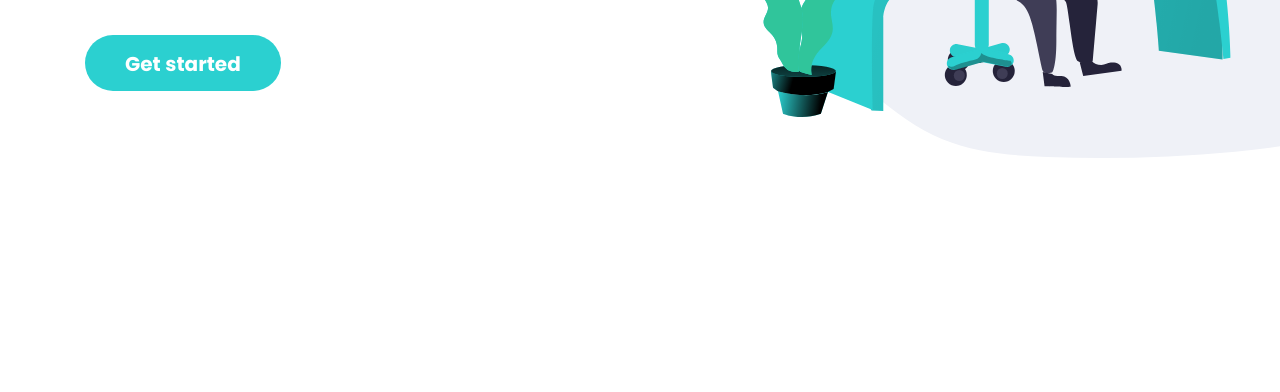
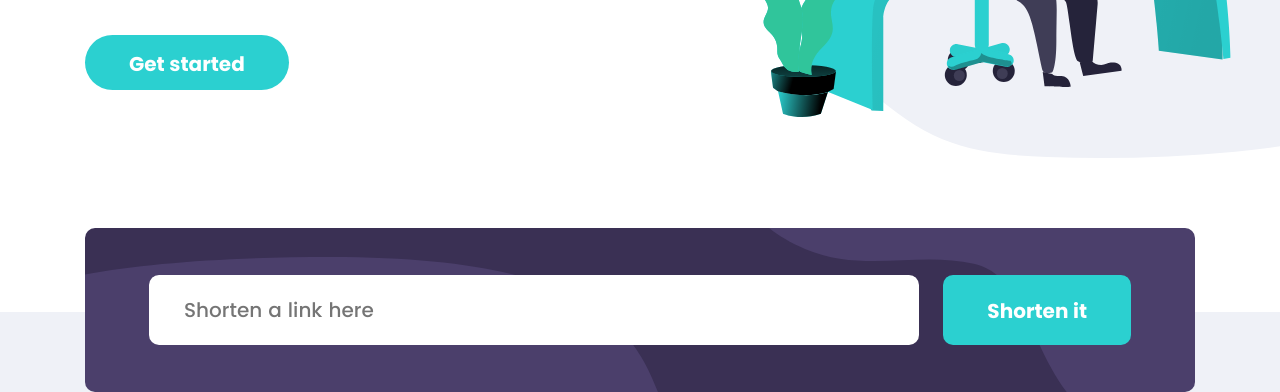
Before and after one commit to IocaIhost/Shortly, a plain HTML site: page index.html in a window 1280 px wide. Shown: the part 486-878 px from the top of the page. Before the commit the page ends 800 px from the top, so only its background shows below. Drawn offline with Linux system fonts and the light colour scheme.

Commit message:
Add url shortener

```diff
--- a/css/style.css
+++ b/css/style.css
@@ -77,6 +77,17 @@ img{
     height: auto;
 }
 
+
+/* PLACEHOLDER  */
+
+::-webkit-input-placeholder,
+::-moz-placeholder,
+:-ms-input-placeholder,
+:-moz-placeholder {
+    color: rgb(52, 49, 61);
+    opacity: 1;
+}
+
 /* CONTAINER */
 .container{
     width: 100%;
@@ -91,7 +102,7 @@ img{
 /* BUTTON */
 .button {
     display: inline-block;
-    padding: 14px 40px 12px;
+    padding: 14px 44px 11px;
     border: 0px;
     border-radius: 35px;
     background-color: var(--accent-color);
@@ -102,6 +113,7 @@ img{
     text-decoration: none;
     text-align: center;
     cursor: pointer;
+    white-space: nowrap;
 }
 
 .button:hover {
@@ -265,6 +277,74 @@ img{
     line-height: 36px;
 }
 
+
+/* INDEX-URL-SHORTENER-FEATURE-WRAPPER */
+.index-url-shortener-feature-wrapper {
+    display: flex;
+    flex-direction: column;
+    background-color: var(--light-bg);
+}
+
+.index-url-shortener-features-wrapper__url-shortener {
+    margin-top: -84px;
+}
+
+/* URL SHORTENER */
+.url-shortener__form {
+    display: flex;
+    padding: 47px 64px;
+    background-color: #4b3f6b;
+    border-radius: 10px;
+    background-image: url("../img/purple-bg.svg");
+    background-repeat: no-repeat;
+    background-size: cover;
+}
+
+.url-shortener__input-wrapper {
+    display: flex;
+    flex-direction: column;
+    position: relative;
+    flex-grow: 1;
+    margin-right: 24px;
+}
+
+.url-shortener__input {
+    flex-grow: 1;
+    display: block;
+    padding: 14px 32px;
+    width: 100%;
+    border: 3px solid transparent;
+    border-radius: 10px;
+    font-size: 20px;
+    line-height: 36px;
+    color: var(--text-color-dark);
+}
+
+.url-shortener__input:not(:focus):not(:placeholder-shown):invalid{
+    border-color: var(--error-color);
+    color: rgba(244, 99, 99, 0.5);
+}
+
+
+.url-shortener__eror-msg {
+    display: none;
+}
+
+.url-shortener__input:not(:focus):not(:placeholder-shown):invalid ~ .url-shortener__eror-msg {
+    display: block;
+    position: absolute;
+    left: 0;
+    top: calc(100% + 8px);
+    font-size: 16px;
+    line-height: 18px;
+    font-weight: 500;
+    font-style: italic;
+    color: var(--error-color);
+    letter-spacing: 0.11px;
+}
+
+
+
 @media
 only screen and (-webkit-min-device-pixel-ratio: 2),
 only screen and (   min--moz-device-pixel-ratio: 2),
--- a/index.html
+++ b/index.html
@@ -47,6 +47,23 @@
                 </div>
             </div>
         </div>
+
+        <div class="index-url-shortener-feature-wrapper">
+            <div class="index-url-shortener-features-wrapper__url-shortener">
+                <section class="url-shortener">
+                    <div class="container">
+                        <h2 class="visually-hidden">URL Shortener</h2>
+                        <form action="https://echo.htmlacademy.ru/" class="url-shortener__form" method="POST">
+                            <div class="url-shortener__input-wrapper">
+                                <input class="url-shortener__input" type="url" name="url" placeholder="Shorten a link here" aria-label="URL input" pattern="^(https?:\/\/)?([\da-z\.-]+)\.([a-z\.]{2,6})([\/\w \.-]*)*\/?$" required>
+                                <div class="url-shortener__eror-msg">Plese enter a link</div>
+                            </div>
+                            <button class="url-shortener__submit button button--rectangle-big" type="submit">Shorten it</button>
+                        </form>
+                    </div>
+                </section>
+            </div>
+        </div>
     </main>
 
     <footer></footer>
```
Also changed, not shown: 1 other file.
